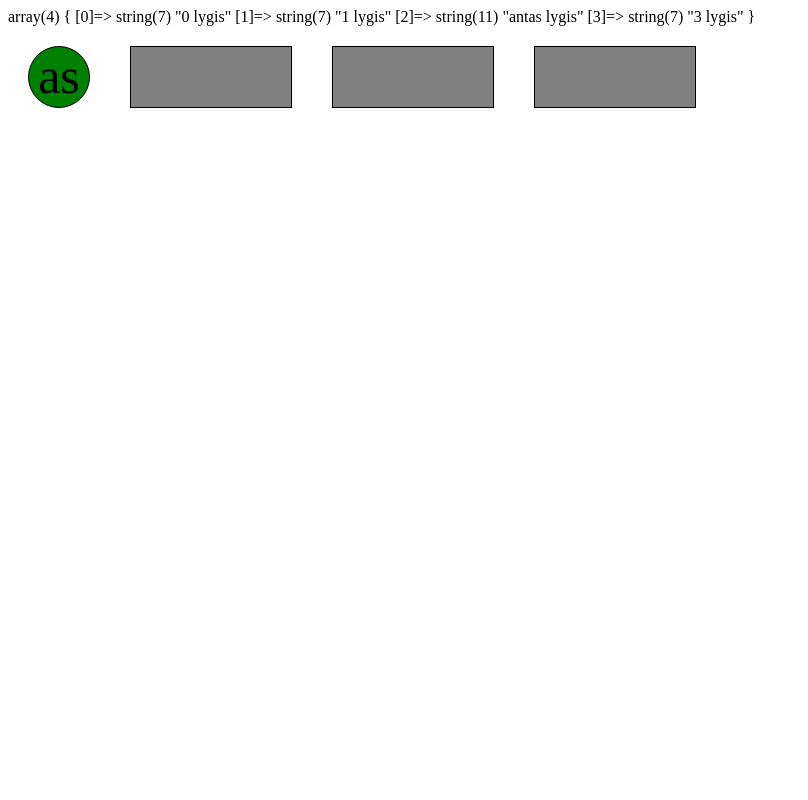
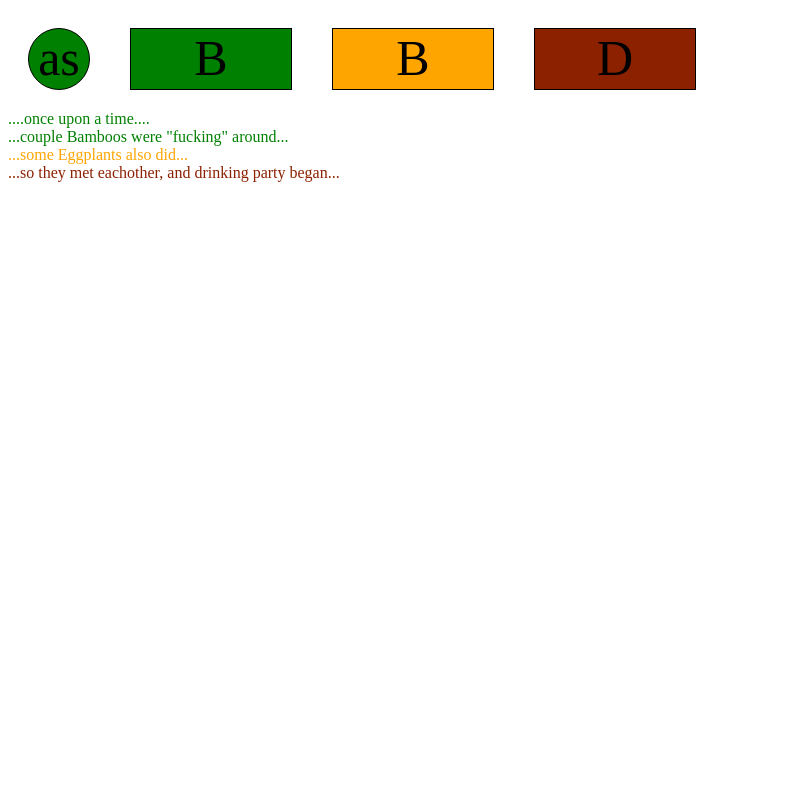
Before and after one commit to Noldor5150/fullstackbasics1, a PHP site: page / in a window 1280 px wide. Shown: the whole page, without its empty margins (0-808 px from the left). Run offline with PHP 8.4, Linux system fonts and the light colour scheme.

Commit message:
didziosios 5tadienines uzduoties termometras ivykdymas

```diff
--- a/css/main.css
+++ b/css/main.css
@@ -27,3 +27,18 @@
     width: 60px;
     height: 60px;
 }
+#stories{
+  list-style-type: none;
+  margin: 0;
+  padding: 0;
+}
+
+.storie-green {
+ color: green;
+}
+.storie-orange {
+ color: orange;
+}
+.storie-red {
+ color: #8C2100;
+}
--- a/index.php
+++ b/index.php
@@ -23,24 +23,36 @@ $termometras = [
 ];
 
 $istorijos = [
-    '0 lygis',
-    '1 lygis',
-    'antas lygis',
-    '3 lygis'
+    [
+        'storie' => '....once upon a time....',
+        'color' => 'green',
+    ],
+    [
+        'storie' => '...couple Bamboos were "fucking" around...',
+        'color' => 'green',
+    ],
+    [
+        'storie' => '...some Eggplants also did...',
+        'color' => 'orange',
+    ],
+    [
+        'storie' => '...so they met eachother, and drinking party began...',
+        'color' => 'red',
+    ],
 ];
 
 function history($x1, $l) {
-    $newhistory =[];
+    $newhistory = [];
     foreach ($x1 as $key => $parametras) {
         if ($key <= $l) {
-             $newhistory[] = $parametras;
+            $newhistory[] = $parametras;
         }
     }
     return $newhistory;
 }
-$istorijos = history($istorijos, rand(0, 3));
-var_dump($istorijos);
 
+$bendras_random_skaicius = rand(0, 3);
+$istorijos = history($istorijos, $bendras_random_skaicius);
 
 function pzdamat($x1, $l) {
     foreach ($x1 as $key => $parametras) {
@@ -55,8 +67,7 @@ function pzdamat($x1, $l) {
     return $x1;
 }
 
-$termometras = pzdamat($termometras, rand(0, 3));
-
+$termometras = pzdamat($termometras, $bendras_random_skaicius);
 ?>
 
 <!DOCTYPE html>
@@ -68,13 +79,22 @@ $termometras = pzdamat($termometras, rand(0, 3));
     </head>
     <body>
         <div id="flexContainer">
-<?php foreach ($termometras as $parametras): ?>
+            <?php foreach ($termometras as $parametras): ?>
                 <div class='block <?php print $parametras['color'] . ' ' . $parametras['form']; ?>'>
-                <?php if ($parametras['show_text']): ?>
+                    <?php if ($parametras['show_text']): ?>
                         <span>   <?php print $parametras['text']; ?></span>
                     <?php endif; ?>
                 </div>
-                <?php endforeach; ?>
+            <?php endforeach; ?>
+        </div>
+        <div id="stories">
+            <ul id="stories">
+                <?php foreach ($istorijos as $parametras): ?>
+                    <li class="storie-<?php print $parametras['color'] ?>">
+                        <?php print $parametras['storie'] ?>
+                    </li>
+                </ul>
+            <?php endforeach; ?>
         </div>
     </body>
 </html>
```
